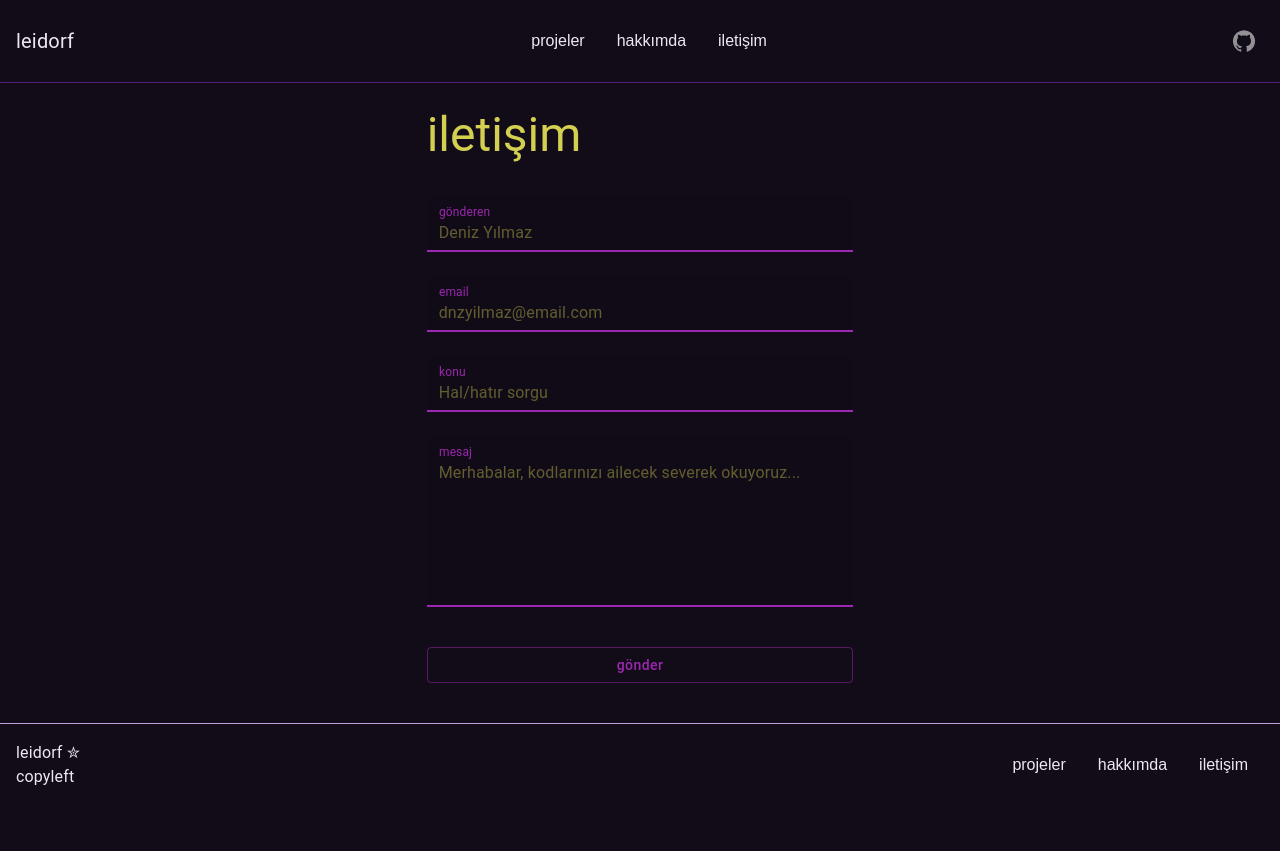
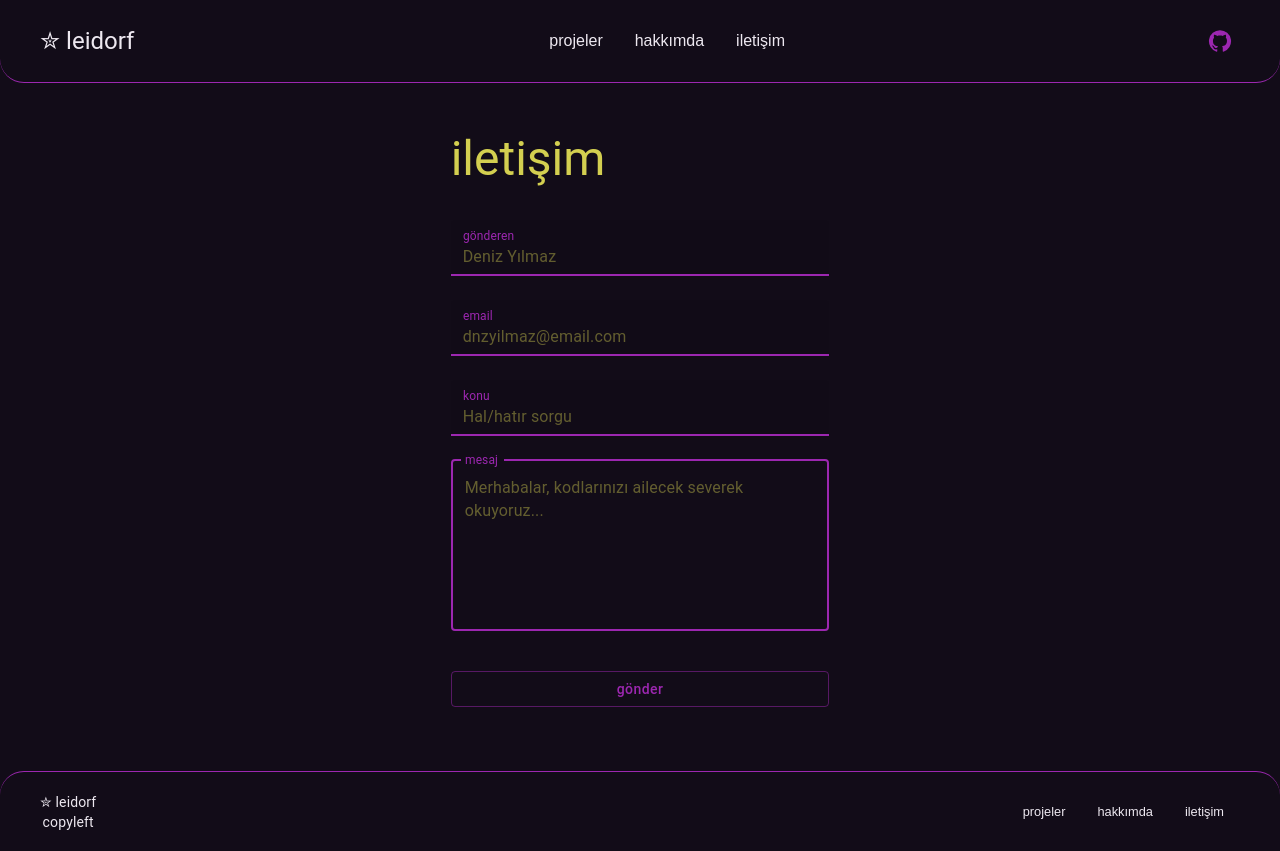
Before and after one commit to leidorf/frontend-tasks, a Next.js app in the folder website/: page /contact in a window 1280 px wide. Before the commit the page ends 806 px from the top, so only its background shows below. Built offline with nearby package versions, Linux system fonts and the light colour scheme.

Commit message:
website v0.6

```diff
--- a/website/components/AboutComponent.js
+++ b/website/components/AboutComponent.js
@@ -3,7 +3,10 @@ import { Box, Divider, Link, List, ListItem, ListItemText, Typography } from "@m
 const AboutComponent = ({ data }) => {
   return (
     <>
-      <Typography sx={{ mb: "1.5rem", paddingX: "1rem", textAlign: "justify" }}>
+      <Typography
+        component="p"
+        sx={{ marginY: "1.5rem", paddingX: "1rem", textAlign: "justify" }}
+      >
         Selamlar ben Güray Dağ, Manisa Celal Bayar Üniversitesi'nde yazılım mühendisliği son sınıf öğrencisiyim. Üniversite
         eğitimim boyunca yazılım mühendisliğinin çeşitli alt dallarında projelerde bulundum ve geliştirdim. Bu alt dalları
         denedikten sonra kendimi en yakın olarak web geliştirme ve siber güvenliğe yakın hissettim. 2023 yılında tesadüfen Siber
--- a/website/components/ContactForm.js
+++ b/website/components/ContactForm.js
@@ -60,7 +60,7 @@ const ContactForm = () => {
             rows={6}
             {...register("message", { required: true })}
             color="secondary"
-            variant="filled"
+            variant="outlined"
             focused
             sx={{
               mb: "1.5rem",
--- a/website/components/layout/Footer.js
+++ b/website/components/layout/Footer.js
@@ -4,34 +4,57 @@ const Footer = () => {
   return (
     <>
       <Box
-        sx={{ mt: 3, p: 2, borderTop: "var(--primaryText) 1px solid", display: "flex", justifyContent: "space-between", alignItems: "center" }}
+        sx={{
+          mt: 3,
+          p: 2,
+          paddingX: 5,
+          borderTop: "#9C27B0 1px solid",
+          borderRadius: "1.5rem",
+          display: "flex",
+          flexDirection: { xs: "column", md: "unset" },
+          justifyContent: "space-between",
+          alignItems: "center",
+        }}
       >
-        <Box>
+        <Box sx={{ display: "block", textAlign: "center", mb: { xs: "1.5rem", md: 0 } }}>
           <Typography
+          variant="body2"
             component="a"
             href="/"
+            sx={{ display: "block", textWrap: "nowrap", "&:hover": { color: "var(--secondaryText)" } }}
           >
-            leidorf ✮
+            ✮ leidorf
           </Typography>
-          <Typography>copyleft</Typography>
+          <Typography
+          variant="body2"
+            component="a"
+            href="https://www.gnu.org/licenses/copyleft.tr.html"
+            target="_blank"
+            sx={{ display: "block","&:hover": { color: "var(--secondaryText)" } }}
+          >
+            copyleft
+          </Typography>
         </Box>
         <Box>
-          <List sx={{ display: "flex" }}>
+          <List sx={{ display: "flex", fontSize: "0.8rem" }}>
             <ListItem
               component="a"
               href="/projects"
+              sx={{ "&:hover": { color: "var(--secondaryText)" } }}
             >
               projeler
             </ListItem>
             <ListItem
               component="a"
               href="/about"
+              sx={{ "&:hover": { color: "var(--secondaryText)" } }}
             >
               hakkımda
             </ListItem>
             <ListItem
               component="a"
               href="/contact"
+              sx={{ "&:hover": { color: "var(--secondaryText)" } }}
             >
               iletişim
             </ListItem>
--- a/website/components/layout/Header.js
+++ b/website/components/layout/Header.js
@@ -1,53 +1,54 @@
 import { GitHub } from "@mui/icons-material";
-import { Typography, Box, List, ListItem, Button, IconButton } from "@mui/material";
-import { useState } from "react";
+import { Typography, Box, List, ListItem, IconButton } from "@mui/material";
 
 const Header = () => {
-  const [menuOpen, setMenuOpen] = useState(false);
-
-  const toggleMenu = () => {
-    setMenuOpen(!menuOpen);
-  };
-
   return (
     <>
       <Box
         sx={{
           mb: 3,
           p: 2,
+          paddingX: 5,
           display: "flex",
           justifyContent: "space-between",
           alignItems: "center",
-          borderBottom: "#52207b 1px solid",
+          borderBottom: "#9C27B0 1px solid",
+          borderRadius: "1.5rem",
         }}
       >
         <Typography
+          variant="h5"
           component="a"
           href="/"
           sx={{
-            fontSize: "1.25rem",
-            "&:hover": { textDecorationLine: "underline", textDecorationColor: "#c09edb" },
+            textWrap: "nowrap",
+            "&:hover": {
+              color: "var(--secondaryText)",
+            },
           }}
         >
-          leidorf
+          ✮ leidorf
         </Typography>
-        <Box sx={{}}>
+        <Box sx={{ display: { xs: "none", md: "flex" } }}>
           <List sx={{ display: "flex" }}>
             <ListItem
               component="a"
               href="/projects"
+              sx={{ "&:hover": { color: "var(--secondaryText)" } }}
             >
               projeler
             </ListItem>
             <ListItem
               component="a"
               href="/about"
+              sx={{ "&:hover": { color: "var(--secondaryText)" } }}
             >
               hakkımda
             </ListItem>
             <ListItem
               component="a"
               href="/contact"
+              sx={{ "&:hover": { color: "var(--secondaryText)" } }}
             >
               iletişim
             </ListItem>
@@ -57,7 +58,7 @@ const Header = () => {
           href="https://github.com/leidorf"
           target="_blank"
         >
-          <GitHub sx={{ filter: "invert(1)" }} />
+          <GitHub color="secondary" />
         </IconButton>
       </Box>
     </>
--- a/website/components/layout/Layout.js
+++ b/website/components/layout/Layout.js
@@ -17,7 +17,7 @@ const Layout = ({ children }) => {
           <Header />
         </Grid>
         <Grid size={{ xs: 12, sm: 8, md: 6, lg: 4 }}>
-          <Box component="main">{children}</Box>
+          <Box component="main" sx={{p:"1.5rem"}}>{children}</Box>
         </Grid>
         <Grid size={{ xs: 12 }}>
           <Footer />
--- a/website/components/layout/PageHead.js
+++ b/website/components/layout/PageHead.js
@@ -4,7 +4,7 @@ const PageHead = ({ headTitle }) => {
   return (
     <>
       <Head>
-        <title>{headTitle ? headTitle : "Yavuzlar Kişisel Web Sitesi"}</title>
+        <title>{headTitle ? headTitle : "leidorf"}</title>
       </Head>
     </>
   );
--- a/website/pages/about.js
+++ b/website/pages/about.js
@@ -21,7 +21,7 @@ export default function About({ data }) {
   return (
     <>
       <Layout>
-        <PageHead headTitle={"Hakkımda"} />
+        <PageHead headTitle={"hakkımda"} />
         <Typography
           variant="h3"
           gutterBottom
--- a/website/pages/contact.js
+++ b/website/pages/contact.js
@@ -7,7 +7,7 @@ export default function Contact() {
   return (
     <>
       <Layout>
-        <PageHead headTitle={"İletişim"} />{" "}
+        <PageHead headTitle={"iletişim"} />{" "}
         <Typography
           variant="h3"
           gutterBottom
--- a/website/pages/projects.js
+++ b/website/pages/projects.js
@@ -21,7 +21,7 @@ export default function Projects({ data }) {
   return (
     <>
       <Layout>
-        <PageHead headTitle={"Projeler"} />
+        <PageHead headTitle={"projeler"} />
         <Typography
           variant="h3"
           color="var(--secondaryText)"
```
Also changed, not shown: website/components/IndexComponent.js (added, +85 -0 lines), website/pages/index.js (+3 -14 lines), 1 other file (tests, documents, lock files or other folders).
